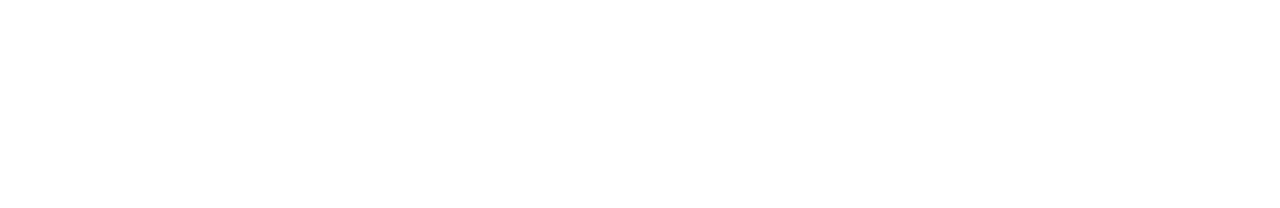
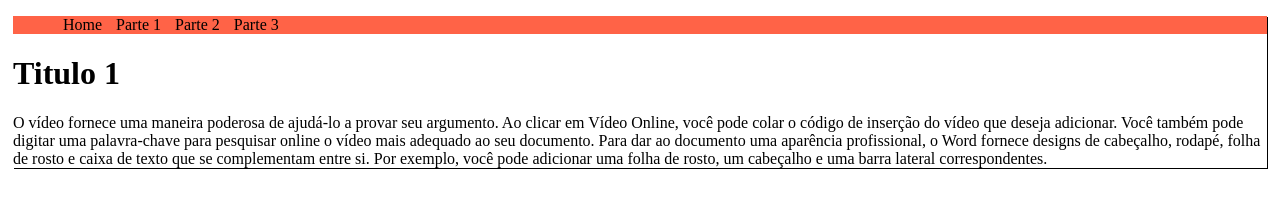
Before and after one commit to AdaltoAPSobrinho/pronatec, a plain HTML site: page index.html in a window 1280 px wide. Drawn offline with Linux system fonts and the light colour scheme.

Commit message:
30-01-2020 Inicio do site com CSS

```diff
--- a/index.html
+++ b/index.html
@@ -1,8 +1,55 @@
-<html>
+<!DOCTYPE HTML>
+<html lang="pt-br">
     <head>
-
+        <meta charset="utf-8">
+        <title>Primeiro Projeto no Git</title>
+        <style>
+              .container
+            {
+                margin: 5px;
+                box-shadow: 1px 1px black;
+            }
+            #Menu
+            {
+                background-color: tomato;
+            }
+            li
+            {
+                display: inline;
+                padding-top: 30px;
+                padding-left: 10px;
+                padding-bottom: 40px;
+            }
+            a
+            {
+                text-align: center;
+                text-decoration: none;
+            }
+        </style>
     </head>
     <body>
+        <div class="container">
+            <div id="Menu">
+                <nav>
+                    <ul>
+                        <li><a class="Nav"> Home</a></li>
+                        <li><a class="Nav"> Parte 1</a></li>
+                        <li><a class="Nav"> Parte 2</a></li>
+                        <li><a class="Nav"> Parte 3</a></li>
+                    </ul>
+                </nav>
+            </div>
+            <div id="corpo">
+                <div class="imagem esquerda">
 
+                </div>
+                <div class="texto direita">
+                    <h1>Titulo 1</h1>
+                    <p>
+                        O vídeo fornece uma maneira poderosa de ajudá-lo a provar seu argumento. Ao clicar em Vídeo Online, você pode colar o código de inserção do vídeo que deseja adicionar. Você também pode digitar uma palavra-chave para pesquisar online o vídeo mais adequado ao seu documento. Para dar ao documento uma aparência profissional, o Word fornece designs de cabeçalho, rodapé, folha de rosto e caixa de texto que se complementam entre si. Por exemplo, você pode adicionar uma folha de rosto, um cabeçalho e uma barra lateral correspondentes.
+                    </p>
+                </div>
+            </div>
+        </div>
     </body>
 </html>
```
